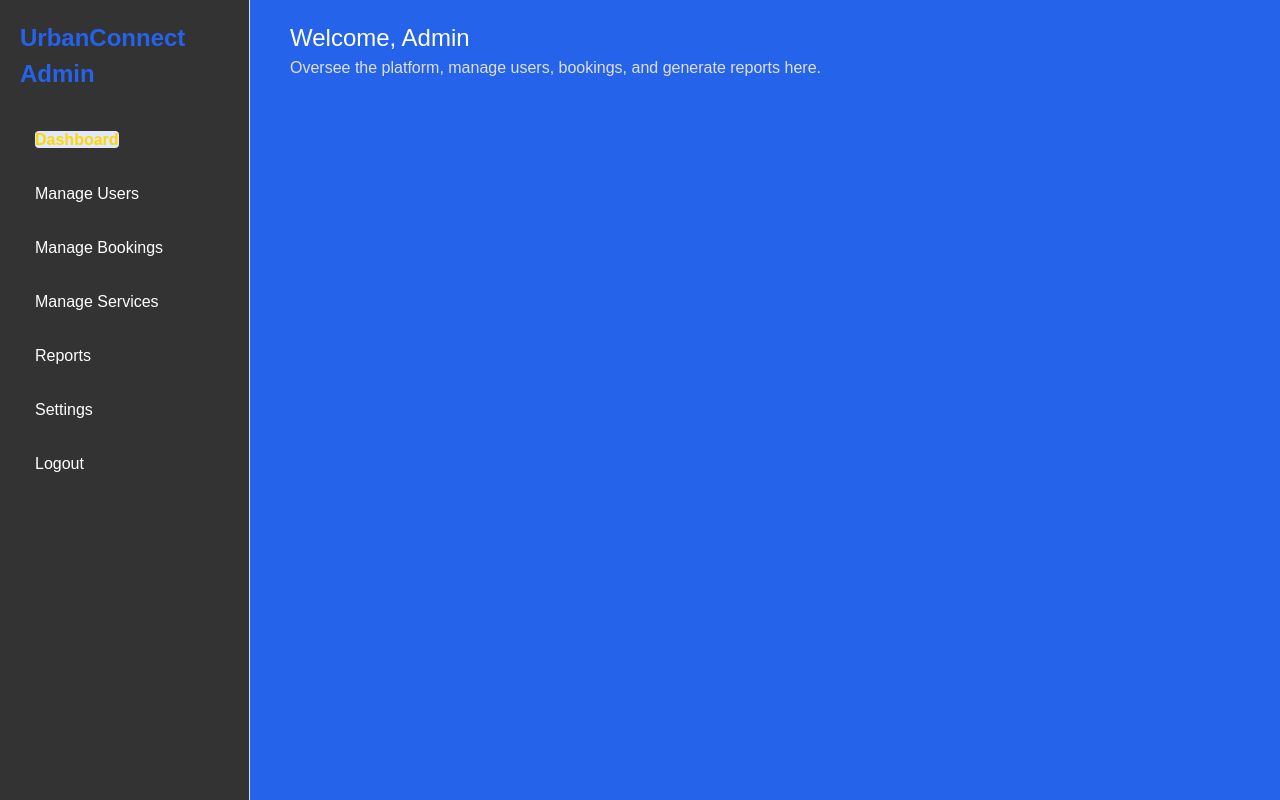
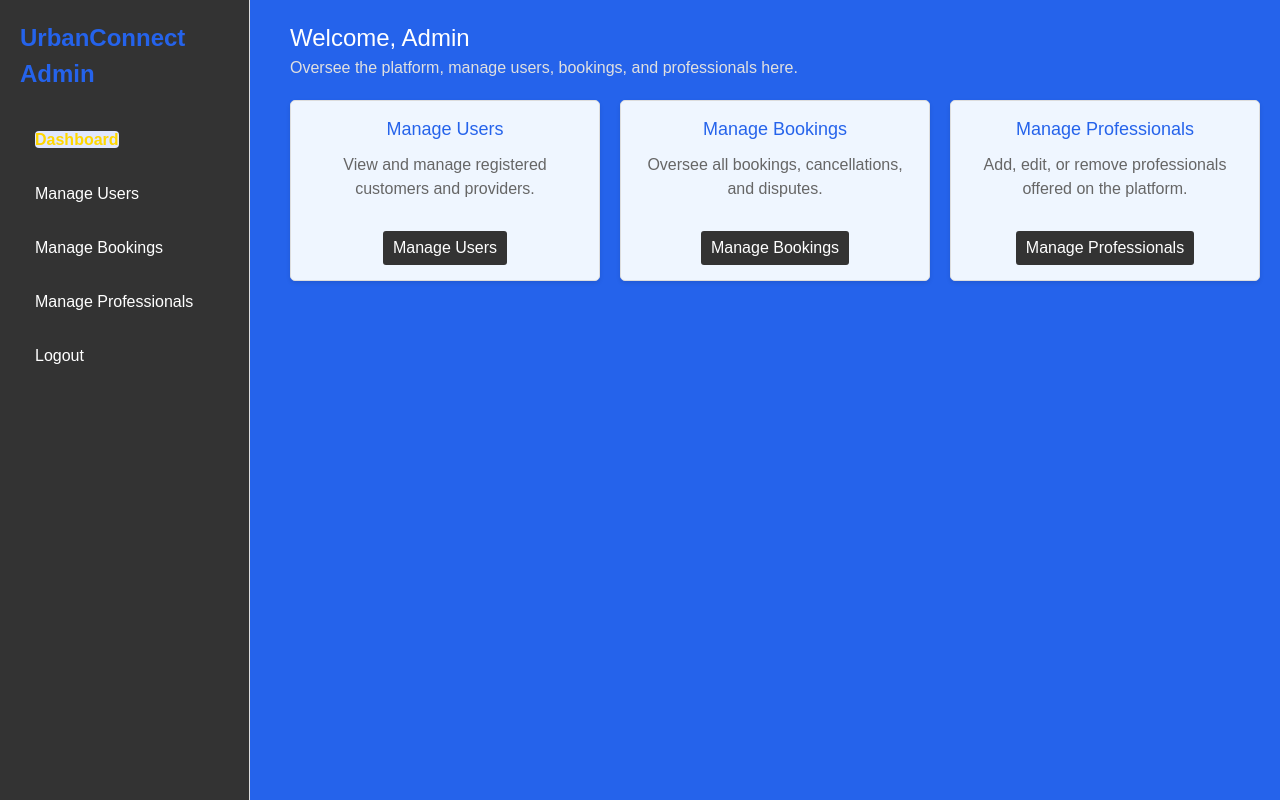
Before and after one commit to Team-Sharks-1/Frontend, a React (Create React App) app: page /dashboard in a window 1280 px wide. Built offline with nearby package versions, Linux system fonts and the light colour scheme; sample sign-in values are in the browser's storage.

Commit message:
Update AdminDashboard.jsx

```diff
--- a/src/components/ui/AdminDashboard.jsx
+++ b/src/components/ui/AdminDashboard.jsx
@@ -2,10 +2,8 @@ import React from 'react';
 import { Routes, Route, Link, useLocation } from 'react-router-dom';
 import ManageUsers from './ManageUsers';
 import ManageBookings from './ManageBookings';
-import ManageServices from './ManageServices';
-import Reports from './Reports';
-import Settings from './Settings';
-import Logout from './Logout';
+import ManageProfessionals from './ManageProfessionals';
+import Logout from './vendordashboard/Logout';
 import './AdminDashboard.css';
 function AdminDashboard() {
   const location = useLocation();
@@ -25,48 +23,32 @@ function AdminDashboard() {
             </li>
             <li>
               <Link
-                to="/manage-users"
-                className={location.pathname === '/manage-users' ? 'active' : ''}
+                to="/dashboard/manage-users"
+                className={location.pathname === '/dashboard/manage-users' ? 'active' : ''}
               >
                 Manage Users
               </Link>
             </li>
             <li>
               <Link
-                to="/manage-bookings"
-                className={location.pathname === '/manage-bookings' ? 'active' : ''}
+                to="/dashboard/manage-bookings"
+                className={location.pathname === '/dashboard/manage-bookings' ? 'active' : ''}
               >
                 Manage Bookings
               </Link>
             </li>
             <li>
               <Link
-                to="/manage-services"
-                className={location.pathname === '/manage-services' ? 'active' : ''}
+                to="/dashboard/manage-professionals"
+                className={location.pathname === '/dashboard/manage-professionals' ? 'active' : ''}
               >
-                Manage Services
+                Manage Professionals
               </Link>
             </li>
             <li>
               <Link
-                to="/reports"
-                className={location.pathname === '/reports' ? 'active' : ''}
-              >
-                Reports
-              </Link>
-            </li>
-            <li>
-              <Link
-                to="/settings"
-                className={location.pathname === '/settings' ? 'active' : ''}
-              >
-                Settings
-              </Link>
-            </li>
-            <li>
-              <Link
-                to="/logout"
-                className={location.pathname === '/logout' ? 'active' : ''}
+                to="/vendor/logout"
+                className={location.pathname === '/vendor/logout' ? 'active' : ''}
               >
                 Logout
               </Link>
@@ -75,20 +57,17 @@ function AdminDashboard() {
         </nav>
       </aside>
       <main className="dashboard-content">
-        {/* Conditionally render the welcome message only on the dashboard page */}
         {location.pathname === '/dashboard' && (
           <header className="dashboard-header">
             <h1>Welcome, Admin</h1>
-            <p>Oversee the platform, manage users, bookings, and generate reports here.</p>
+            <p>Oversee the platform, manage users, bookings, and professionals here.</p>
           </header>
         )}
         <Routes>
-          <Route path="dashboard" element={<DashboardCards />} />
+          <Route path="/" element={<DashboardCards />} />
           <Route path="manage-users" element={<ManageUsers />} />
           <Route path="manage-bookings" element={<ManageBookings />} />
-          <Route path="manage-services" element={<ManageServices />} />
-          <Route path="reports" element={<Reports />} />
-          <Route path="settings" element={<Settings />} />
+          <Route path="manage-professionals" element={<ManageProfessionals />} />
           <Route path="logout" element={<Logout />} />
         </Routes>
       </main>
@@ -102,23 +81,18 @@ function DashboardCards() {
       <div className="card">
         <h3>Manage Users</h3>
         <p>View and manage registered customers and providers.</p>
-        <Link to="/manage-users" className="card-button">Manage Users</Link>
+        <Link to="/dashboard/manage-users" className="card-button">Manage Users</Link>
       </div>
       <div className="card">
         <h3>Manage Bookings</h3>
         <p>Oversee all bookings, cancellations, and disputes.</p>
-        <Link to="/manage-bookings" className="card-button">Manage Bookings</Link>
+        <Link to="/dashboard/manage-bookings" className="card-button">Manage Bookings</Link>
       </div>
       <div className="card">
-        <h3>Manage Services</h3>
-        <p>Add, edit, or remove services offered on the platform.</p>
-        <Link to="/manage-services" className="card-button">Manage Services</Link>
+        <h3>Manage Professionals</h3>
+        <p>Add, edit, or remove professionals offered on the platform.</p>
+        <Link to="/dashboard/manage-professionals" className="card-button">Manage Professionals</Link>
       </div>
-      <div className="card">
-        <h3>View Reports</h3>
-        <p>Analyze platform performance and generate reports.</p>
-        <Link to="/reports" className="card-button">View Reports</Link>
-      </div>
-    </section>
+      </section>
   );
 }
```
